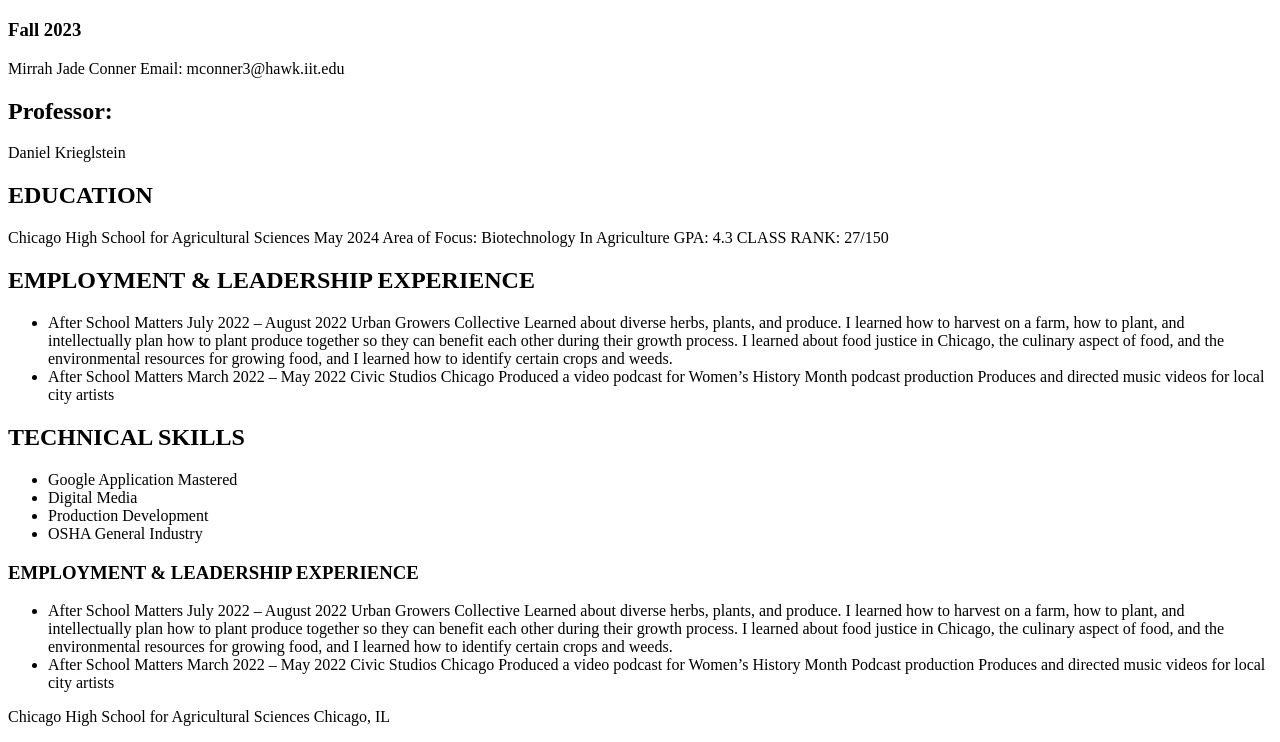
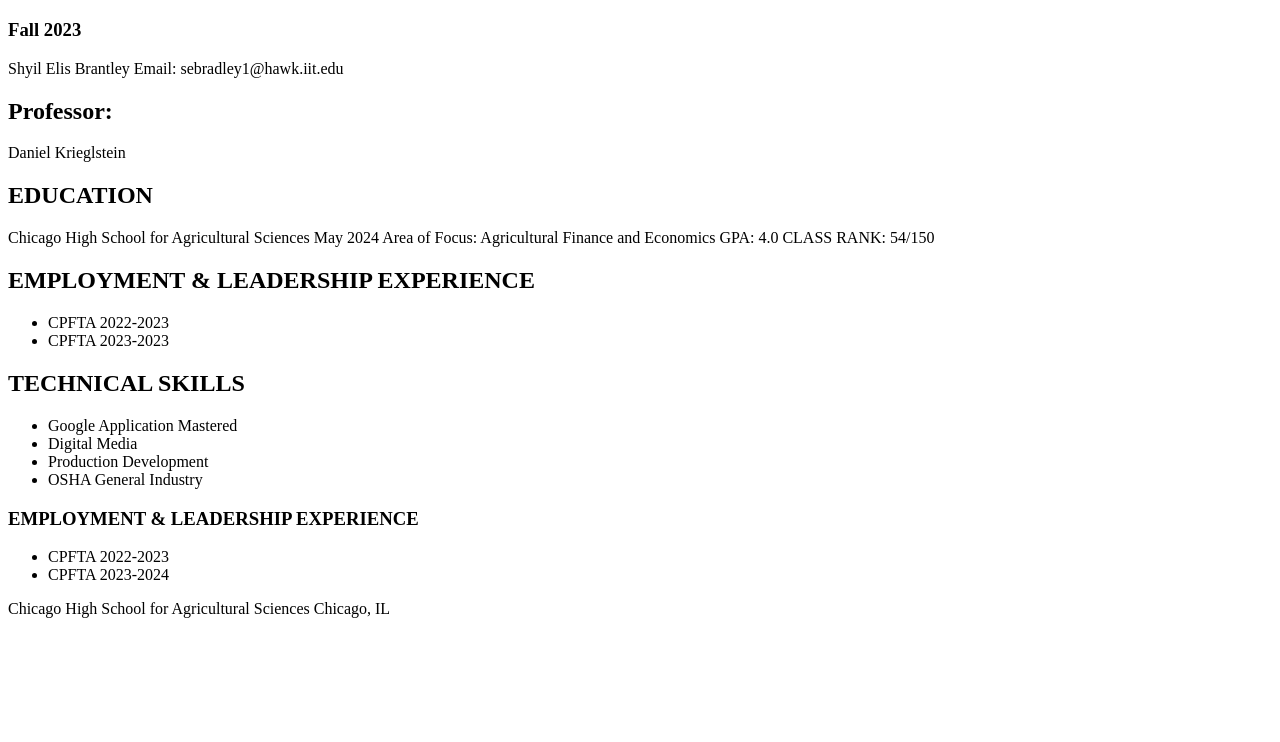
Before and after one commit to ShyilB/Project-1, a plain HTML site: page index.html in a window 1280 px wide. Shown: the part 131-873 px from the top of the page. After the commit the page ends 800 px from the top, so only its background shows below. Drawn offline with Linux system fonts and the light colour scheme.

Commit message:
Update index.html

```diff
--- a/index.html
+++ b/index.html
@@ -11,17 +11,17 @@
    </ul>
 	<h1>Personal Resume</h1>
 	<h3>Fall 2023</h3>
-<p>Mirrah Jade Conner  Email: mconner3@hawk.iit.edu</p>
+<p>Shyil Elis Brantley  Email: sebradley1@hawk.iit.edu</p>
 	<h2>Professor:</h2>
 <p>Daniel Krieglstein</p>
 	<h2>EDUCATION  </h2>
-<p>Chicago High School for Agricultural Sciences May 2024 Area of Focus:  Biotechnology In Agriculture
-	 GPA: 4.3
-	 CLASS RANK: 27/150 </p>
+<p>Chicago High School for Agricultural Sciences May 2024 Area of Focus:  Agricultural Finance and Economics
+	 GPA: 4.0
+	 CLASS RANK: 54/150 </p>
 	<h2>EMPLOYMENT & LEADERSHIP EXPERIENCE</h2>
 	<ul>
-	<li>After School Matters July  2022  – August  2022 Urban Growers Collective Learned about diverse herbs, plants, and produce. I learned how to harvest on a farm, how to plant, and intellectually plan how to plant produce together so they can benefit each other during their growth process. I learned about food justice in Chicago, the culinary aspect of food, and the environmental resources for growing food, and I learned how to identify certain crops and weeds. </li>
-	<li>After School Matters March 2022  – May 2022 Civic Studios Chicago Produced a video podcast for Women’s History Month podcast production Produces and directed music videos for local city artists </li>
+	<li>CPFTA 2022-2023 </li>
+	<li>CPFTA 2023-2023</li>
 	</ul>
 	<h2>TECHNICAL SKILLS</h2>
 	<ul>
@@ -32,10 +32,8 @@
 </ul>
 	<h3>EMPLOYMENT & LEADERSHIP EXPERIENCE</h3>
 	<ul>
-		<li>After School Matters							                                                July  2022  – August  2022
-Urban Growers Collective
-Learned about diverse herbs, plants, and produce. I learned how to harvest on a farm, how to plant, and intellectually plan how to plant produce together so they can benefit each other during their growth process. I learned about food justice in Chicago, the culinary aspect of food, and the environmental resources for growing food, and I learned how to identify certain crops and weeds.</li>
-		<li>After School Matters March 2022  – May 2022 Civic Studios Chicago Produced a video podcast for Women’s History Month Podcast production Produces and directed music videos for local city artists</li>
+		<li>CPFTA 2022-2023 </li>
+		<li>CPFTA 2023-2024</li>
 		</ul>
 <p>Chicago High School for Agricultural Sciences						Chicago, IL	</p>
 </body>
```
